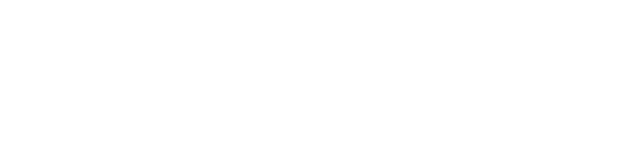
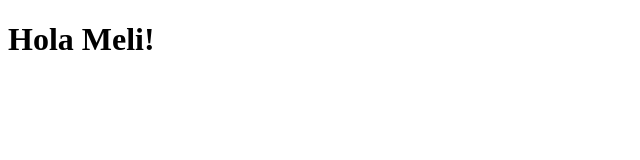
Before and after one commit to MeliMels/prueba, a plain HTML site: page index.html in a window 1280 px wide. Shown: the whole page, without its empty margins (0-640 px from the left). Drawn offline with Linux system fonts and the light colour scheme.

Commit message:
MS | Add title

```diff
--- a/index.html
+++ b/index.html
@@ -6,6 +6,6 @@
     <title>Document</title>
 </head>
 <body>
-
+    <h1>Hola Meli!</h1>
 </body>
 </html>
```
